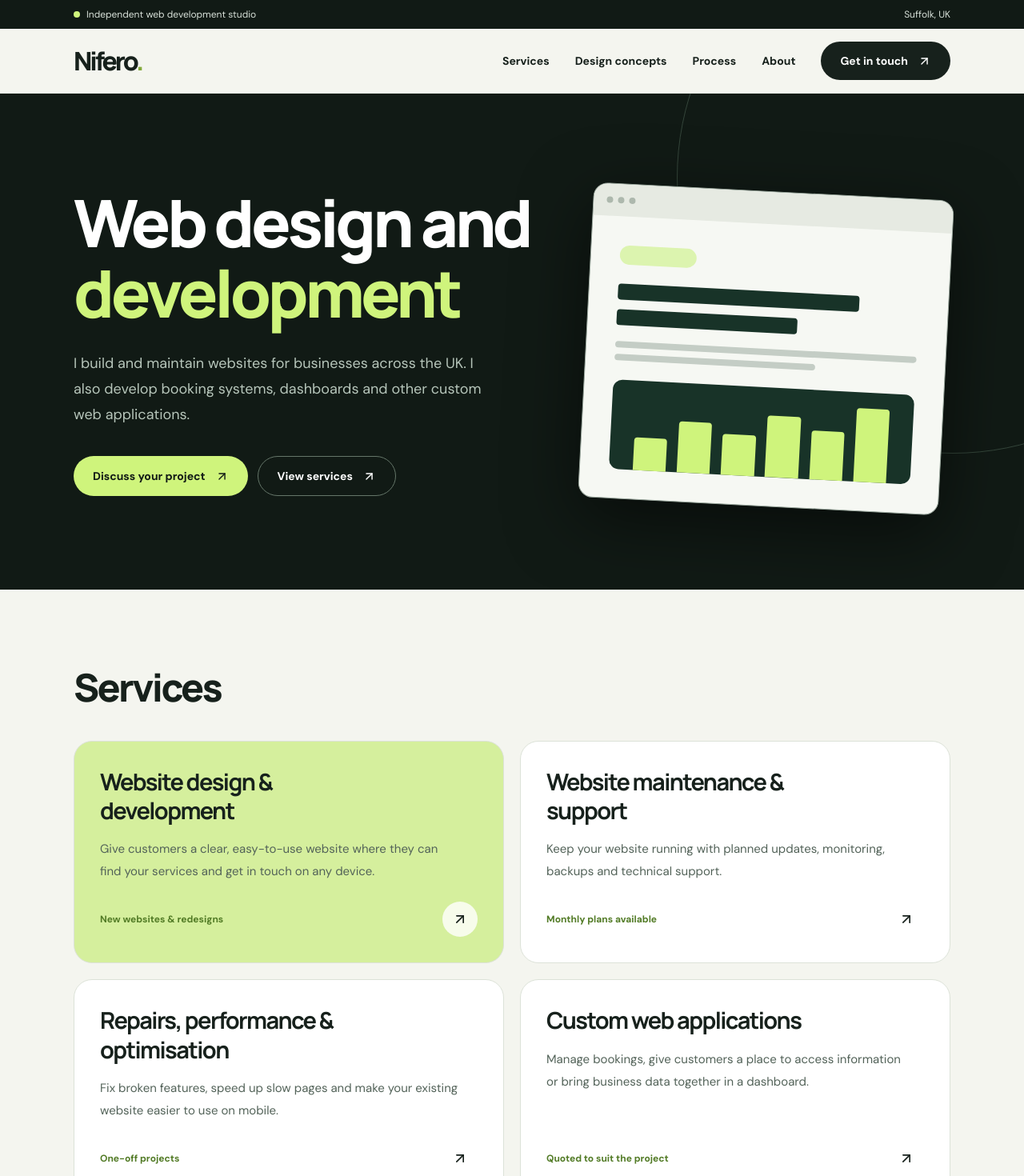
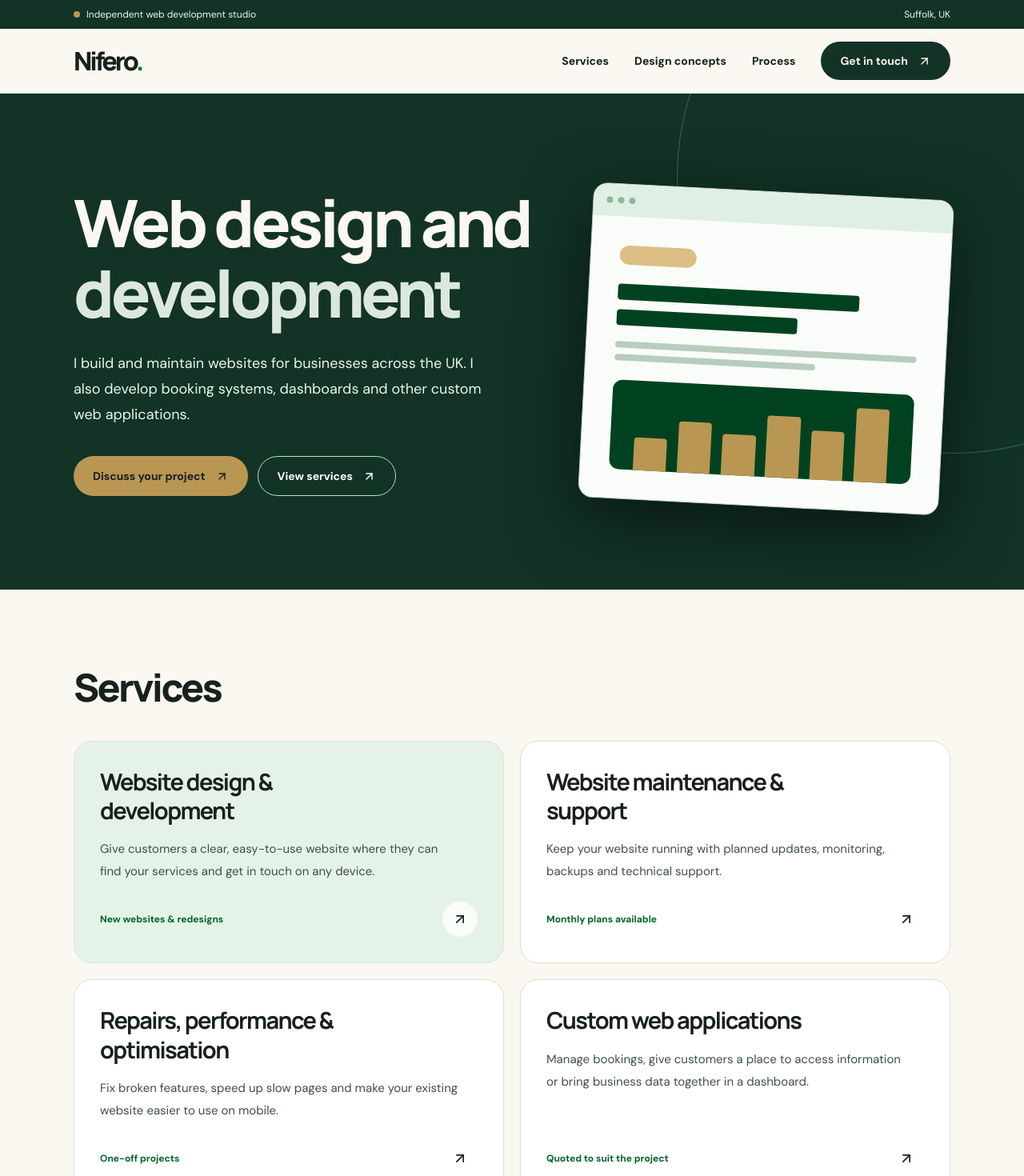
Before and after one commit to Nicholas-Fearon/Nifero, a Next.js app: page / in a window 1280 px wide. Shown: the top 1470 px of the page at 80% size. Built offline with nearby package versions, Linux system fonts and the light colour scheme.

Commit message:
Apply Nifero forest and gold palette

```diff
--- a/app/globals.css
+++ b/app/globals.css
@@ -1,10 +1,11 @@
 @import "tailwindcss";
 @theme {
-  --color-ink: #17211c;
-  --color-forest: #111a15;
-  --color-mist: #f4f5ef;
-  --color-lime: #cff47c;
-  --color-muted: #66726c;
+  --color-ink: #18211c;
+  --color-forest: #123326;
+  --color-mist: #faf8f1;
+  --color-gold: #ba9653;
+  --color-celtic: #007a33;
+  --color-muted: #4c5a50;
 }
 @theme inline {
   --font-sans: var(--font-dm-sans), Arial, sans-serif;
@@ -35,6 +36,6 @@ button:disabled {
   cursor: not-allowed;
 }
 ::selection {
-  background: #cff47c;
-  color: #17211c;
+  background: #ba9653;
+  color: #18211c;
 }
--- a/app/thank-you/page.tsx
+++ b/app/thank-you/page.tsx
@@ -13,10 +13,10 @@ export default function ThankYouPage() {
         <h1 className="font-display text-4xl font-extrabold tracking-tight sm:text-5xl">
           We’ve received your enquiry
         </h1>
-        <p className="mt-4 text-lg leading-8 text-[#d7e0d8]">
+        <p className="mt-4 text-lg leading-8 text-[#e9f6ed]">
           Thanks for getting in touch. I’ll reply to the email address you provided.
         </p>
-        <Link href="/" className="mt-8 inline-flex rounded-full bg-lime px-6 py-3 text-sm font-bold text-forest">
+        <Link href="/" className="mt-8 inline-flex rounded-full bg-gold px-6 py-3 text-sm font-bold text-ink">
           Back to the homepage
         </Link>
       </div>
--- a/components/NiferoSite.tsx
+++ b/components/NiferoSite.tsx
@@ -40,8 +40,8 @@ const concepts = [
     name: "Local business website",
     body: "A service-led homepage with clear contact details and enquiry options for customers on mobile.",
     art: "the local.",
-    style: "bg-[#d7e8c8]",
-    inner: "bg-white text-[#233e26]",
+    style: "bg-[#d6eadd]",
+    inner: "bg-white text-[#00421f]",
   },
   {
     id: "booking",
@@ -49,8 +49,8 @@ const concepts = [
     name: "Online booking",
     body: "An appointment booking flow where customers can see available times and choose a slot.",
     art: "bookwise.",
-    style: "bg-[#263c35]",
-    inner: "bg-[#15221c] text-lime border border-[#4a6756]",
+    style: "bg-[#007a33]",
+    inner: "bg-[#004221] text-gold border border-[#3a7953]",
   },
   {
     id: "dashboard",
@@ -58,8 +58,8 @@ const concepts = [
     name: "Business dashboard",
     body: "A single view of key figures and activity to help a team keep track of its work.",
     art: "overview.",
-    style: "bg-[#e8ddcf]",
-    inner: "bg-[#f4eee4] text-[#41362d]",
+    style: "bg-[#eee0c8]",
+    inner: "bg-[#faf6eb] text-[#372916]",
   },
 ];
 const steps = [
@@ -106,7 +106,7 @@ function Logo({ light = false }: { light?: boolean }) {
       aria-label="Nifero home"
       className={`font-display text-[32px] font-extrabold tracking-[-.095em] ${light ? "text-white" : "text-ink"}`}
     >
-      Nifero<span className="text-[#83a93b]">.</span>
+      Nifero<span className={light ? "text-gold" : "text-celtic"}>.</span>
     </a>
   );
 }
@@ -122,10 +122,10 @@ function PillLink({
   outline?: boolean;
 }) {
   const styles = outline
-    ? "border border-[#657669] text-white hover:bg-white/10"
+    ? "border border-[#b7dfc5] text-white hover:bg-white/10"
     : light
-      ? "bg-lime text-forest hover:bg-[#ddffa1]"
-      : "bg-ink text-white hover:bg-[#304837]";
+      ? "bg-gold text-ink hover:bg-[#d6b77b]"
+      : "bg-forest text-mist hover:bg-celtic";
   return (
     <a
       className={`inline-flex items-center justify-center gap-3 rounded-full px-6 py-3.5 text-sm font-bold transition-transform hover:-translate-y-0.5 ${styles}`}
@@ -202,30 +202,27 @@ export default function NiferoSite() {
 
   return (
     <>
-      <div className="bg-forest text-[#d7e0d8]">
+      <div className="bg-forest text-[#e9f6ed]">
         <div className="mx-auto flex max-w-[1160px] flex-wrap items-center justify-between gap-2 px-5 py-2.5 text-xs sm:px-8">
           <span>
-            <span className="mr-2 inline-block size-2 rounded-full bg-lime" />
+            <span className="mr-2 inline-block size-2 rounded-full bg-gold" />
             Independent web development studio
           </span>
           <span>Suffolk, UK</span>
         </div>
       </div>
-      <header className="sticky top-0 z-40 border-b border-[#dfe5dc] bg-mist/95 backdrop-blur-xl">
+      <header className="sticky top-0 z-40 border-b border-[#d5e3d8] bg-mist/95 backdrop-blur-xl">
         <nav className="mx-auto flex h-20 max-w-[1160px] items-center justify-between px-5 sm:px-8">
           <Logo />
           <div className="hidden items-center gap-5 text-sm font-bold md:flex lg:gap-8">
-            <a href="#services" className="hover:text-[#668b2b]">
+            <a href="#services" className="hover:text-[#007a33]">
               Services
             </a>
-            <a href="#work" className="hover:text-[#668b2b]">
+            <a href="#work" className="hover:text-[#007a33]">
               Design concepts
             </a>
-            <a href="#process" className="hover:text-[#668b2b]">
+            <a href="#process" className="hover:text-[#007a33]">
               Process
-            </a>
-            <a href="#about" className="hover:text-[#668b2b]">
-              About
             </a>
             <PillLink href="#contact">Get in touch</PillLink>
           </div>
@@ -239,12 +236,11 @@ export default function NiferoSite() {
           </button>
         </nav>
         {menuOpen && (
-          <div className="flex flex-col gap-5 border-t border-[#dfe5dc] px-6 py-6 text-sm font-bold md:hidden">
+          <div className="flex flex-col gap-5 border-t border-[#d5e3d8] px-6 py-6 text-sm font-bold md:hidden">
             {[
               ["Services", "#services"],
               ["Design concepts", "#work"],
               ["Process", "#process"],
-              ["About", "#about"],
               ["Contact", "#contact"],
             ].map(([name, href]) => (
               <a key={href} onClick={() => setMenuOpen(false)} href={href}>
@@ -256,16 +252,16 @@ export default function NiferoSite() {
       </header>
 
       <main id="home">
-        <section className="relative overflow-hidden bg-forest text-white">
-          <div className="pointer-events-none absolute -right-64 -top-60 size-[690px] rounded-full border border-[#34453a]" />
+        <section className="relative overflow-hidden bg-forest text-mist">
+          <div className="pointer-events-none absolute -right-64 -top-60 size-[690px] rounded-full border border-[#3e6753]" />
           <div className="relative mx-auto grid max-w-[1160px] items-center gap-12 px-5 py-24 sm:px-8 lg:min-h-[620px] lg:grid-cols-[1.1fr_.9fr] lg:py-16">
             <div>
               <h1 className="font-display text-[clamp(2.65rem,6.4vw,5.8rem)] font-extrabold leading-[1.08] tracking-[-.075em]">
                 Web design and
                 <br />
-                <span className="text-lime">development</span>
+                <span className="text-[#dce8de]">development</span>
               </h1>
-              <p className="mt-7 max-w-lg text-lg leading-8 text-[#b6c5ba]">
+              <p className="mt-7 max-w-lg text-lg leading-8 text-[#e9f6ed]">
                 I build and maintain websites for businesses across the UK. I also develop
                 booking systems, dashboards and other custom web applications.
               </p>
@@ -282,26 +278,26 @@ export default function NiferoSite() {
               aria-hidden="true"
               className="relative mx-auto h-[350px] w-full max-w-[470px] sm:h-[440px]"
             >
-              <div className="absolute right-1 top-8 w-[96%] rotate-3 overflow-hidden rounded-[18px] border border-[#9daaa0] bg-[#f6f8f3] text-ink shadow-[0_25px_85px_#0008]">
-                <div className="flex gap-1.5 bg-[#e6eae2] p-4">
+              <div className="absolute right-1 top-8 w-[96%] rotate-3 overflow-hidden rounded-[18px] border border-[#c5d8ca] bg-[#fafcf9] text-ink shadow-[0_25px_85px_#0008]">
+                <div className="flex gap-1.5 bg-[#e0efe3] p-4">
                   {[1, 2, 3].map((n) => (
                     <span
                       key={n}
-                      className="size-2 rounded-full bg-[#adb8ad]"
+                      className="size-2 rounded-full bg-[#92b6a0]"
                     />
                   ))}
                 </div>
                 <div className="p-7 sm:p-9">
-                  <div className="h-6 w-24 rounded-full bg-[#dcf4af]" />
-                  <div className="mt-6 h-5 w-4/5 rounded bg-[#183328]" />
-                  <div className="mt-3 h-5 w-3/5 rounded bg-[#183328]" />
-                  <div className="mt-5 h-2 w-full rounded bg-[#c4cdc5]" />
-                  <div className="mt-2 h-2 w-2/3 rounded bg-[#c4cdc5]" />
-                  <div className="mt-6 flex h-28 items-end justify-evenly rounded-xl bg-[#183328] px-4 pt-5">
+                  <div className="h-6 w-24 rounded-full bg-[#ddbe84]" />
+                  <div className="mt-6 h-5 w-4/5 rounded bg-[#00421f]" />
+                  <div className="mt-3 h-5 w-3/5 rounded bg-[#00421f]" />
+                  <div className="mt-5 h-2 w-full rounded bg-[#b7cdbe]" />
+                  <div className="mt-2 h-2 w-2/3 rounded bg-[#b7cdbe]" />
+                  <div className="mt-6 flex h-28 items-end justify-evenly rounded-xl bg-[#00421f] px-4 pt-5">
                     {[45, 70, 55, 84, 66, 100].map((h, i) => (
                       <span
                         key={i}
-                        className="w-[12%] rounded-t bg-lime"
+                        className="w-[12%] rounded-t bg-gold"
                         style={{ height: `${h}%` }}
                       />
                     ))}
@@ -320,16 +316,16 @@ export default function NiferoSite() {
             {services.map((s) => (
               <article
                 key={s.title}
-                className={`flex flex-col rounded-[23px] border border-[#dce2d8] p-8 transition-transform hover:-translate-y-1 ${s.featured ? "bg-[#d5ef9d]" : "bg-white"}`}
+                className={`flex flex-col rounded-[23px] border border-[#d7e3d9] p-8 transition-transform hover:-translate-y-1 ${s.featured ? "bg-[#e5f2e8]" : "bg-white"}`}
               >
                 <h3 className="mb-4 max-w-sm font-display text-[29px] font-bold leading-tight">
                   {s.title}
                 </h3>
-                <p className="max-w-md text-[15px] leading-7 text-[#536359]">
+                <p className="max-w-md text-[15px] leading-7 text-[#3e5144]">
                   {s.body}
                 </p>
                 <div className="mt-auto flex items-center justify-between gap-3 pt-6">
-                  <small className="text-xs font-bold text-[#527b26]">
+                  <small className="text-xs font-bold text-[#00652d]">
                     {s.note}
                   </small>
                   <a
@@ -344,7 +340,7 @@ export default function NiferoSite() {
             ))}
           </div>
         </section>
-        <section id="work" className="bg-[#e9ede5] py-24">
+        <section id="work" className="bg-[#eff5ef] py-24">
           <div className="mx-auto max-w-[1160px] px-5 sm:px-8">
             <Heading
               heading="Design concepts"
@@ -366,7 +362,7 @@ export default function NiferoSite() {
                   key={id}
                   onClick={() => setFilter(id)}
                   aria-pressed={filter === id}
-                  className={`rounded-full border px-5 py-2.5 text-sm font-bold ${filter === id ? "border-ink bg-ink text-white" : "border-[#ced7ca] text-[#4a5a4c]"}`}
+                  className={`rounded-full border px-5 py-2.5 text-sm font-bold ${filter === id ? "border-ink bg-ink text-white" : "border-[#ccdcd0] text-[#254c34]"}`}
                 >
                   {label}
                 </button>
@@ -376,7 +372,7 @@ export default function NiferoSite() {
               {shown.map((c) => (
                 <article
                   key={c.id}
-                  className="overflow-hidden rounded-[20px] border border-[#d8dfd5] bg-white"
+                  className="overflow-hidden rounded-[20px] border border-[#d7e3d9] bg-white"
                 >
                   <div
                     aria-hidden="true"
@@ -410,7 +406,7 @@ export default function NiferoSite() {
           <Heading heading="How projects work" />
           <div className="grid gap-6 sm:grid-cols-2 lg:grid-cols-4">
             {steps.map(([title, body]) => (
-              <div key={title} className="border-t-2 border-[#bac9b4] pt-6">
+              <div key={title} className="border-t-2 border-[#9cbea5] pt-6">
                 <h3 className="mb-3 font-display text-2xl font-bold">
                   {title}
                 </h3>
@@ -419,38 +415,15 @@ export default function NiferoSite() {
             ))}
           </div>
         </section>
-        <section id="about" className="bg-forest py-24 text-white">
-          <div className="mx-auto grid max-w-[1160px] items-center gap-14 px-5 sm:px-8 lg:grid-cols-[.75fr_1.25fr]">
-            <div className="rounded-[25px] bg-[#26372c] p-9">
-              <strong className="font-display text-4xl font-extrabold leading-tight">
-                Nicholas Fearon
-              </strong>
-              <p className="mt-3 text-[#cce8af]">Independent web developer</p>
-            </div>
-            <div>
-              <h2 className="mb-7 font-display text-4xl font-extrabold leading-tight sm:text-5xl">
-                About Nifero
-              </h2>
-              <p className="mb-4 text-[17px] leading-8 text-[#b4c2b6]">
-                I run Nifero, an independent web development studio in Suffolk.
-                You’ll work directly with me from the first conversation through launch.
-              </p>
-              <p className="text-[17px] leading-8 text-[#b4c2b6]">
-                My experience running a business shapes how I approach each site.
-                I start with what your customers need to find and what you need the site to do.
-              </p>
-            </div>
-          </div>
-        </section>
         <section className="mx-auto max-w-[900px] px-5 py-24 sm:px-8">
           <h2 className="mb-8 font-display text-4xl font-extrabold sm:text-5xl">
             Frequently asked questions
           </h2>
           {faqs.map(([q, a]) => (
-            <details key={q} className="group border-b border-[#dce2d8] py-6">
+            <details key={q} className="group border-b border-[#d7e3d9] py-6">
               <summary className="flex cursor-pointer list-none items-start justify-between gap-4 text-base font-extrabold marker:hidden">
                 {q}
-                <span aria-hidden="true" className="text-xl text-[#718b55] group-open:rotate-45">
+                <span aria-hidden="true" className="text-xl text-[#007a33] group-open:rotate-45">
                   +
                 </span>
               </summary>
@@ -458,13 +431,13 @@ export default function NiferoSite() {
             </details>
           ))}
         </section>
-        <section id="contact" className="bg-[#d5ee9d] py-24">
+        <section id="contact" className="bg-[#f2efe5] py-24">
           <div className="mx-auto grid max-w-[1160px] gap-12 px-5 sm:px-8 lg:grid-cols-2">
             <div>
               <h2 className="font-display text-5xl font-extrabold leading-[1.1] sm:text-6xl">
                 Discuss your project
               </h2>
-              <p className="mt-7 max-w-md text-lg leading-8 text-[#43543d]">
+              <p className="mt-7 max-w-md text-lg leading-8 text-[#3e4841]">
                 Tell me what you need and what you’d like to achieve.
                 If you have an existing site or a target launch date, include those details.
               </p>
@@ -485,7 +458,7 @@ export default function NiferoSite() {
                   required
                   maxLength={enquiryLimits.name}
                   autoComplete="name"
-                  className="rounded-xl border border-[#dce2d8] px-4 py-3 focus:outline-[#83a93b]"
+                  className="rounded-xl border border-[#d7e3d9] px-4 py-3 focus:outline-[#007a33]"
                 />
                 <label className="text-sm font-bold" htmlFor="email">
                   Email address
@@ -498,7 +471,7 @@ export default function NiferoSite() {
                   maxLength={enquiryLimits.email}
                   autoComplete="email"
                   placeholder="you@business.co.uk"
-                  className="rounded-xl border border-[#dce2d8] px-4 py-3 focus:outline-[#83a93b]"
+                  className="rounded-xl border border-[#d7e3d9] px-4 py-3 focus:outline-[#007a33]"
                 />
                 <label className="text-sm font-bold" htmlFor="service">
                   What can I help with?
@@ -508,7 +481,7 @@ export default function NiferoSite() {
                   name="service"
                   required
                   defaultValue=""
-                  className="rounded-xl border border-[#dce2d8] bg-white px-4 py-3 focus:outline-[#83a93b]"
+                  className="rounded-xl border border-[#d7e3d9] bg-white px-4 py-3 focus:outline-[#007a33]"
                 >
                   <option value="" disabled>Select a service</option>
                   {enquiryServices.map((service) => <option key={service}>{service}</option>)}
@@ -522,7 +495,7 @@ export default function NiferoSite() {
                   required
                   maxLength={enquiryLimits.message}
                   rows={4}
-                  className="rounded-xl border border-[#dce2d8] px-4 py-3 focus:outline-[#83a93b]"
+                  className="rounded-xl border border-[#d7e3d9] px-4 py-3 focus:outline-[#007a33]"
                 />
                 <div hidden>
                   <label htmlFor="website">Leave this field empty</label>
@@ -530,7 +503,7 @@ export default function NiferoSite() {
                 </div>
                 <button
                   type="submit"
-                  className="mt-2 flex items-center justify-center gap-2 rounded-full bg-ink px-6 py-4 text-sm font-bold text-white disabled:opacity-60"
+                  className="mt-2 flex items-center justify-center gap-2 rounded-full bg-forest px-6 py-4 text-sm font-bold text-white disabled:opacity-60"
                 >
                   {sending ? "Sending enquiry…" : "Send enquiry"} <ArrowRight size={16} />
                 </button>
@@ -557,7 +530,7 @@ export default function NiferoSite() {
               <a href="#contact">Contact</a>
             </div>
           </div>
-          <div className="mt-10 border-t border-[#34483b] pt-6 text-xs text-[#9cb09f]">
+          <div className="mt-10 border-t border-[#397252] pt-6 text-xs text-[#c7e3d0]">
             © {new Date().getFullYear()} Nifero.
           </div>
         </div>
```
Also changed, not shown: app/admin/page.tsx (+7 -7 lines), 1 other file (tests, documents, lock files or other folders).
